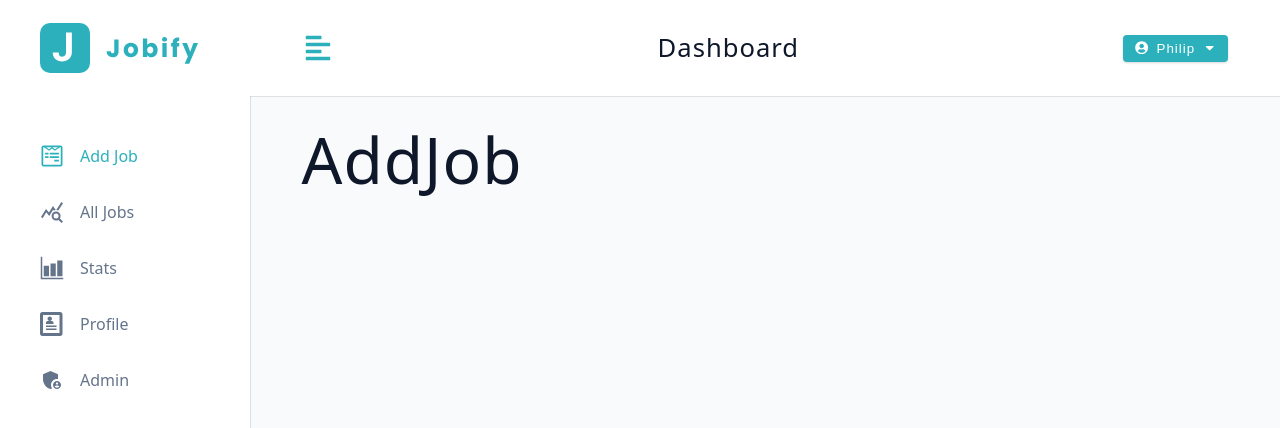
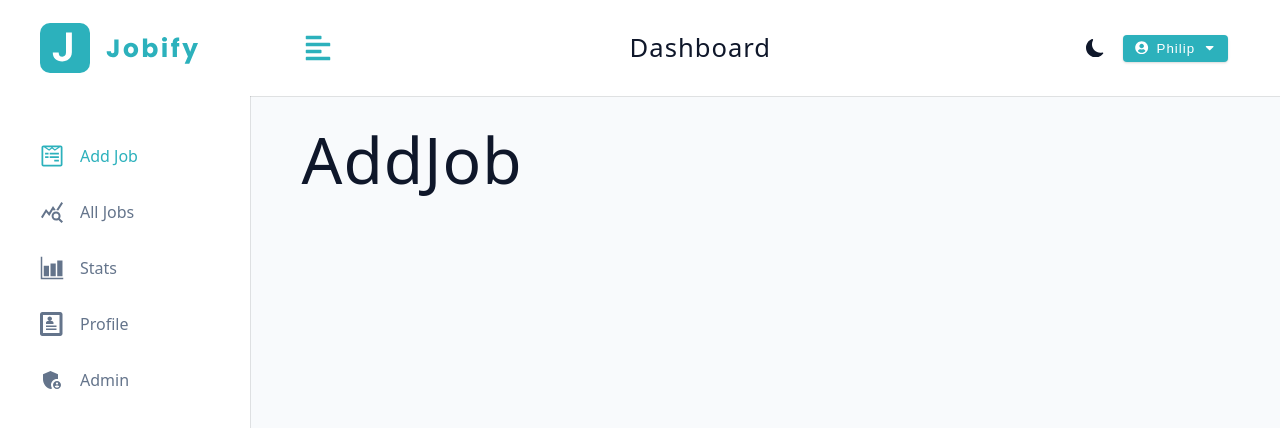
Before and after one commit to thenatural86/job-tracker-frontend, a React (Vite) app: page /dashboard in a window 1280 px wide. Shown: the top 428 px of the page. Built offline with nearby package versions, Linux system fonts and the light colour scheme.

Commit message:
adds dark theme

```diff
--- a/src/App.jsx
+++ b/src/App.jsx
@@ -13,6 +13,14 @@
   Profile,
   Admin,
 } from './pages'
+
+export const checkDefaultTheme = () => {
+  const isDarkTheme = localStorage.getItem('darkTheme') === 'true'
+  document.body.classList.toggle('dark-theme', isDarkTheme)
+  return isDarkTheme
+}
+
+checkDefaultTheme()
 
 const router = createBrowserRouter([
   {
--- a/src/components/Navbar.jsx
+++ b/src/components/Navbar.jsx
@@ -4,6 +4,7 @@
 import Logo from './Logo'
 import { useDashBoardContext } from '../pages/DashboardLayout'
 import LogoutContainer from './LogoutContainer'
+import ThemeToggle from './ThemeToggle'
 
 const Navbar = () => {
   const { toggleSidebar } = useDashBoardContext()
@@ -18,6 +19,7 @@
           <h4 className='logo-text'>dashboard</h4>
         </div>
         <div className='btn-container'>
+          <ThemeToggle />
           <LogoutContainer />
         </div>
       </div>
--- /dev/null
+++ b/src/components/ThemeToggle.jsx
@@ -0,0 +1,19 @@
+import React from 'react'
+import { BsFillSunFill, BsFillMoonFill } from 'react-icons/bs'
+import Wrapper from '../assets/wrappers/ThemeToggle'
+import { useDashBoardContext } from '../pages/DashboardLayout'
+
+const ThemeToggle = () => {
+  const { isDarkTheme, toggleDarkTheme } = useDashBoardContext()
+  return (
+    <Wrapper onClick={toggleDarkTheme}>
+      {isDarkTheme ? (
+        <BsFillSunFill className='toggle-icon' />
+      ) : (
+        <BsFillMoonFill className='toggle-icon' />
+      )}
+    </Wrapper>
+  )
+}
+
+export default ThemeToggle
--- a/src/pages/DashboardLayout.jsx
+++ b/src/pages/DashboardLayout.jsx
@@ -2,17 +2,20 @@
 import { Outlet } from 'react-router-dom'
 import Wrapper from '../assets/wrappers/Dashboard'
 import { BigSidebar, Navbar, SmallSidebar } from '../components'
-
+import { checkDefaultTheme } from '../App'
 const DashboardContext = createContext()
 
-const DashboardLayout = () => {
+const DashboardLayout = ({}) => {
   // temp
   const user = { name: 'philip' }
   const [showSidebar, setShowSidebar] = useState(false)
-  const [isDarkTheme, setIsDarkTheme] = useState(false)
+  const [isDarkTheme, setIsDarkTheme] = useState(checkDefaultTheme)
 
   const toggleDarkTheme = () => {
-    console.log('theme')
+    const newDarkTheme = !isDarkTheme
+    setIsDarkTheme(newDarkTheme)
+    document.body.classList.toggle('dark-theme', newDarkTheme)
+    localStorage.setItem('darkTheme', newDarkTheme)
   }
 
   const toggleSidebar = () => {
```
